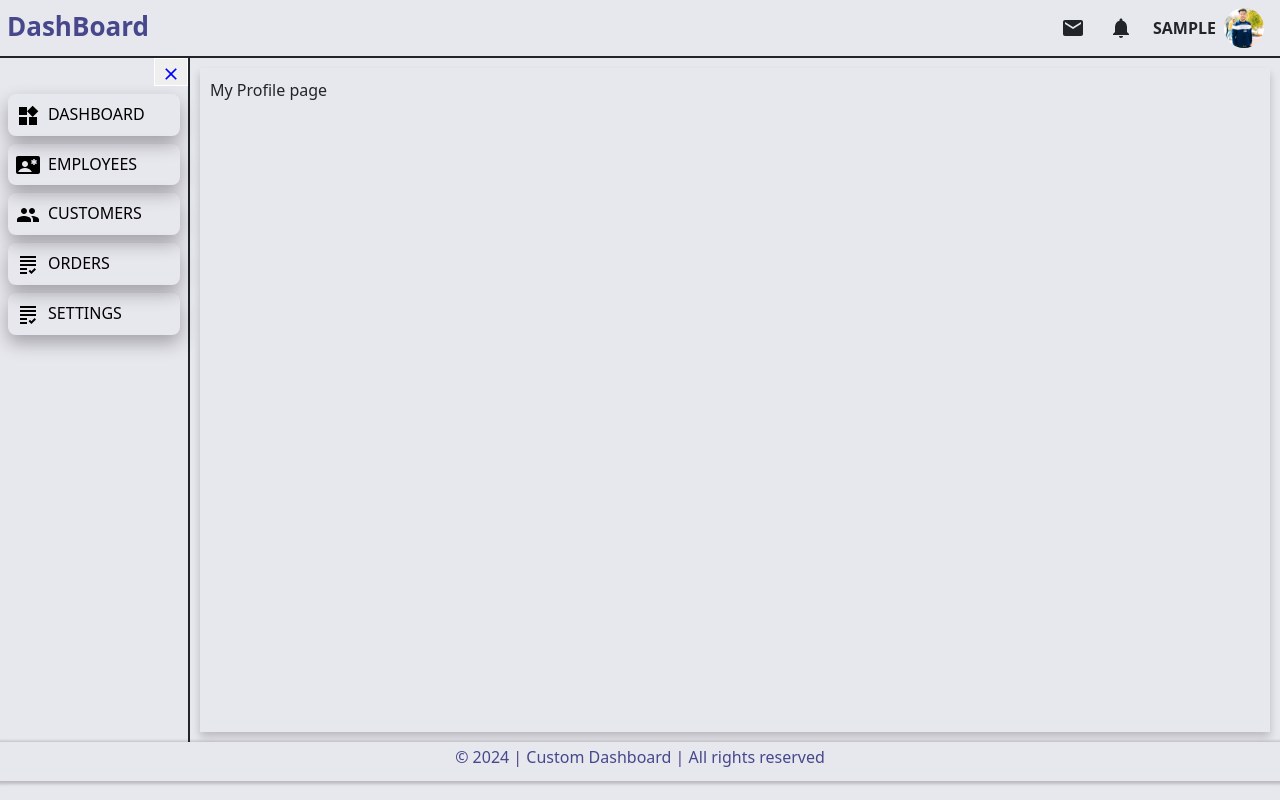
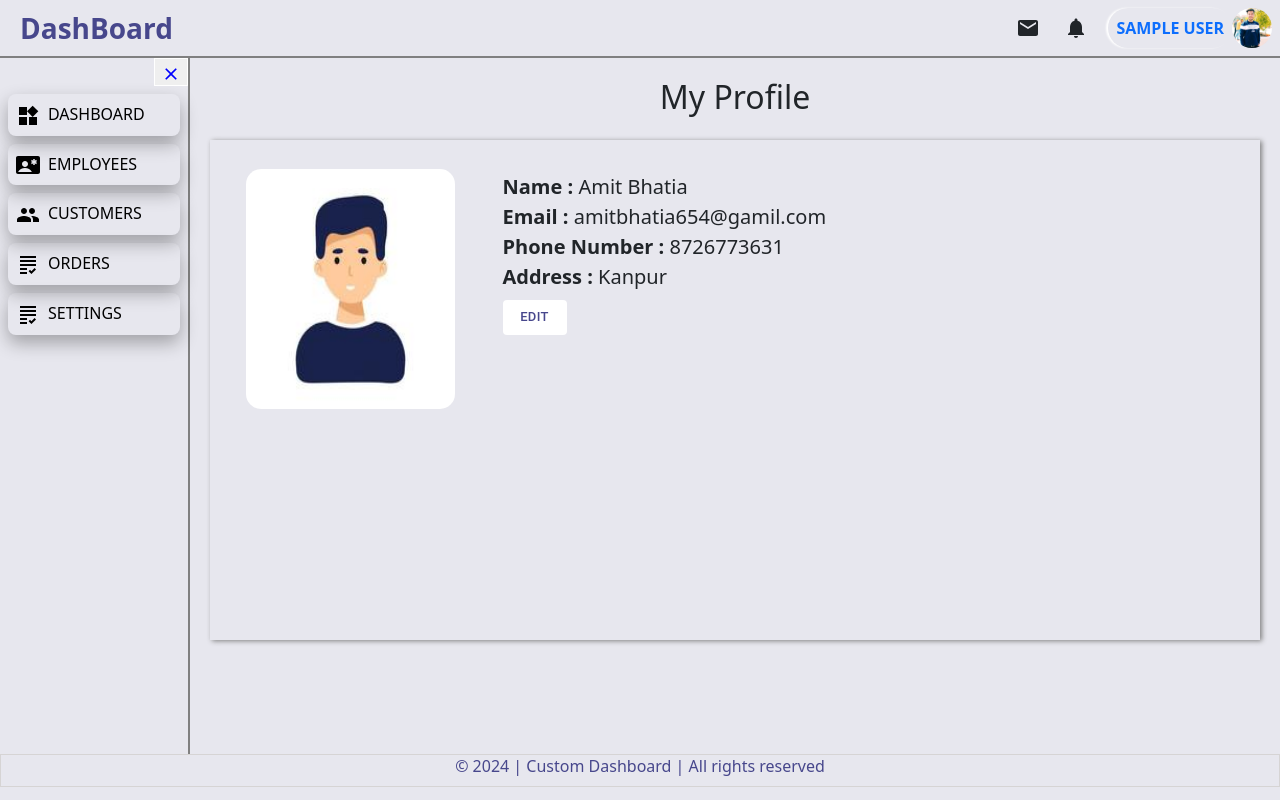
Before and after one commit to amitbhatia654/MernDashboard, a React (Vite) app in the folder Frontend/: page /profile in a window 1280 px wide. Built offline with nearby package versions, Linux system fonts and the light colour scheme; sample sign-in values are in the browser's storage.

Commit message:
add my profile page

```diff
--- a/Frontend/src/App.css
+++ b/Frontend/src/App.css
@@ -39,11 +39,6 @@ body {
     overflow: auto;
 }
 
-.box-shaddow-style {
-    box-shadow: 0px 5px 8px rgba(14, 11, 11, 0.2);
-
-}
-
 
 .scrollable-container::-webkit-scrollbar {
     width: 8px;
--- a/Frontend/src/pages/EmployeeManagement/Employee.jsx
+++ b/Frontend/src/pages/EmployeeManagement/Employee.jsx
@@ -89,7 +89,7 @@ export default function Employee() {
       </Box>
 
       <TableContainer
-        className="scrollable-container"
+        className="scrollable-container   "
         style={{ maxHeight: "62vh" }}
       >
         <Table sx={{}} aria-label="simple table">
@@ -222,7 +222,7 @@ export default function Employee() {
         </Table>
       </TableContainer>
 
-      <div className="d-flex justify-content-center mt-2 ">
+      <div className="d-flex justify-content-center mt-3 ">
         <span className="m-3">Rows Per Page</span>
         <TextField
           select
--- a/Frontend/src/pages/Index.jsx
+++ b/Frontend/src/pages/Index.jsx
@@ -2,8 +2,6 @@
 import {
   Avatar,
   Badge,
-  Box,
-  Grid,
   IconButton,
   Menu,
   MenuItem,
@@ -13,16 +11,14 @@ import {
 
 import React, { useState } from "react";
 import SideNav from "../components/SideNav";
-import { Outlet, Route, Routes, useNavigate } from "react-router-dom";
+import { Outlet, useNavigate } from "react-router-dom";
 import MenuIcon from "@mui/icons-material/Menu";
 import MailIcon from "@mui/icons-material/Mail";
 import NotificationsIcon from "@mui/icons-material/Notifications";
 import CloseIcon from "@mui/icons-material/Close";
 import { useSelector } from "react-redux";
 import { useDispatch } from "react-redux";
-
 import user from "../images/dp.jpeg";
-import toast from "react-hot-toast";
 import { remove } from "../reduxStore/UserSlice";
 
 export default function Index() {
@@ -46,9 +42,10 @@ export default function Index() {
         <div
           style={{
             color: "#47478C",
-            fontSize: "26px",
+            fontSize: "28px",
             fontWeight: "bold",
             margin: "7px",
+            marginLeft: "20px",
             width: "195px",
           }}
         >
@@ -81,11 +78,18 @@ export default function Index() {
           <div className="">
             <Tooltip title="My Profile" placement="bottom-end">
               <IconButton onClick={handleOpenUserMenu}>
-                <span className="fs-6 fw-bold text-dark">
+                <span
+                  className="fs-6 fw-bold text-primary "
+                  style={{
+                    boxShadow: "-2px 0px 2px white",
+                    padding: "8px",
+                    borderRadius: "50px",
+                  }}
+                >
                   {" "}
-                  {userData?.name.split(" ")[0]?.toUpperCase() ?? "user"}
+                  {userData?.name?.toUpperCase() ?? "user"}
                 </span>
-                <Avatar alt="User Image" src={user} className="mx-2" />
+                <Avatar alt="User Image" src={user} className="" />
               </IconButton>
             </Tooltip>
             <Menu
@@ -114,6 +118,17 @@ export default function Index() {
                 </Typography>
               </MenuItem>
 
+              <MenuItem onClick={handleCloseUserMenu}>
+                <Typography
+                  textAlign="center"
+                  onClick={() => {
+                    navigate("/settings");
+                  }}
+                >
+                  Settings
+                </Typography>
+              </MenuItem>
+
               <MenuItem>
                 <Typography
                   textAlign="center"
@@ -135,14 +150,16 @@ export default function Index() {
       <div className="d-flex ">
         <div
           className={!isOpen ? "sidenav-full" : "sidenav-small"}
-          style={{ borderTop: "2px solid", borderRight: "2px solid" }}
+          style={{
+            borderTop: "2px solid grey",
+            borderRight: "2px solid grey",
+          }}
         >
           <div className="d-flex justify-content-end">
             <button
               onClick={() => setIsOpen(!isOpen)}
               style={{
                 color: "blue",
-                // backgroundColor: "white",
                 border: "1px solid white",
                 fontSize: "14x",
               }}
@@ -159,15 +176,17 @@ export default function Index() {
 
         <div
           className="scrollable-container"
-          style={{ width: "100%", borderTop: "2px solid" }}
+          style={{
+            width: "100%",
+            borderTop: "2px solid grey",
+          }}
         >
           <div
-            className="scrollable-container box-shaddow-style"
+            className="scrollable-container "
             style={{
-              minHeight: "83vh",
-              maxHeight: "83vh",
-              padding: "10px",
-              margin: "10px",
+              minHeight: "87vh",
+              maxHeight: "87vh",
+              padding: "20px",
             }}
           >
             <Outlet></Outlet>
@@ -175,10 +194,9 @@ export default function Index() {
         </div>
       </div>
       <div
-        className=" border-primary "
         style={{
-          boxShadow: "0px 1px 3px 2px rgba(0,0,0,0.2)",
-          padding: "6px",
+          border: "1px solid #d6d4d4",
+          padding: "2px",
         }}
       >
         <h6 className="text-center " style={{ color: "#47478C" }}>
--- a/Frontend/src/pages/MyProfile.jsx
+++ b/Frontend/src/pages/MyProfile.jsx
@@ -1,5 +1,70 @@
+import { Button } from "@mui/material";
+import img from "../images/user.jpg";
 const MyProfile = () => {
-  return <>My Profile page</>;
+  return (
+    <>
+      <h2 className="text-center">My Profile</h2>
+      <div
+        className="container mt-4 p-4 "
+        style={{ boxShadow: " 2px 1px 5px grey", height: "500px" }}
+      >
+        <div className="row">
+          <div
+            className="col-md-3 px-4"
+            style={{
+              // boxShadow: " inset 2px 1px 10px grey",
+              padding: "5px",
+              borderRadius: "15px",
+              height: "250px",
+            }}
+          >
+            <img
+              src={img}
+              alt=""
+              height={"100%"}
+              width={"100%"}
+              style={{
+                borderRadius: "15px",
+                // boxShadow: " 2px 1px 10px grey",
+              }}
+            />
+          </div>
+          <div
+            className="col-md-9 px-4"
+            // style={{ boxShadow: " 2px 1px 10px grey" }}
+          >
+            <ul className="list-unstyled fs-5 py-2">
+              <li>
+                {" "}
+                <span className="fw-bold">Name :</span> Amit Bhatia{" "}
+              </li>
+              <li>
+                <span className="fw-bold">Email :</span> amitbhatia654@gamil.com{" "}
+              </li>
+              <li>
+                <span className="fw-bold">Phone Number :</span> 8726773631{" "}
+              </li>
+              <li>
+                <span className="fw-bold">Address :</span> Kanpur{" "}
+              </li>
+              <li>
+                <Button
+                  sx={{
+                    my: 1,
+                    color: "#47478c",
+                    backgroundColor: "white",
+                    fontSize: "13px",
+                  }}
+                >
+                  Edit
+                </Button>
+              </li>
+            </ul>
+          </div>
+        </div>
+      </div>
+    </>
+  );
 };
 
 export default MyProfile;
--- a/Frontend/src/pages/Setting.jsx
+++ b/Frontend/src/pages/Setting.jsx
@@ -25,8 +25,8 @@ export default function Setting() {
         Change Background Color{" "}
       </h2>
       <div
-        className="d-flex justify-content-center mt-3 p-4 "
-        style={{ boxShadow: "2px 1px 10px grey" }}
+        className="d-flex justify-content-center mt-4 p-4 "
+        style={{ boxShadow: "2px 1px 5px grey" }}
       >
         <div>
           <span className="fs-6 fw-bold ">Select Color </span>
```
